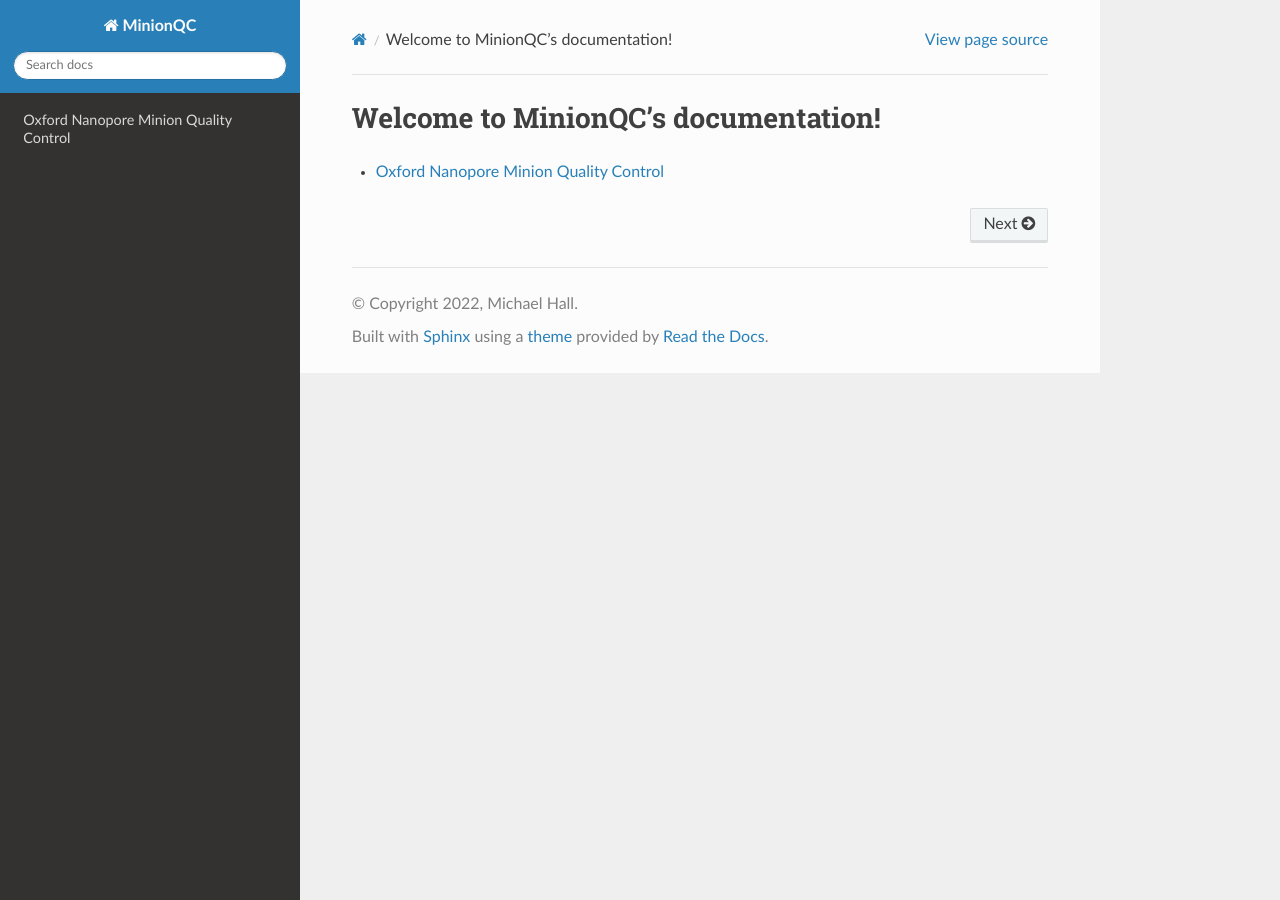
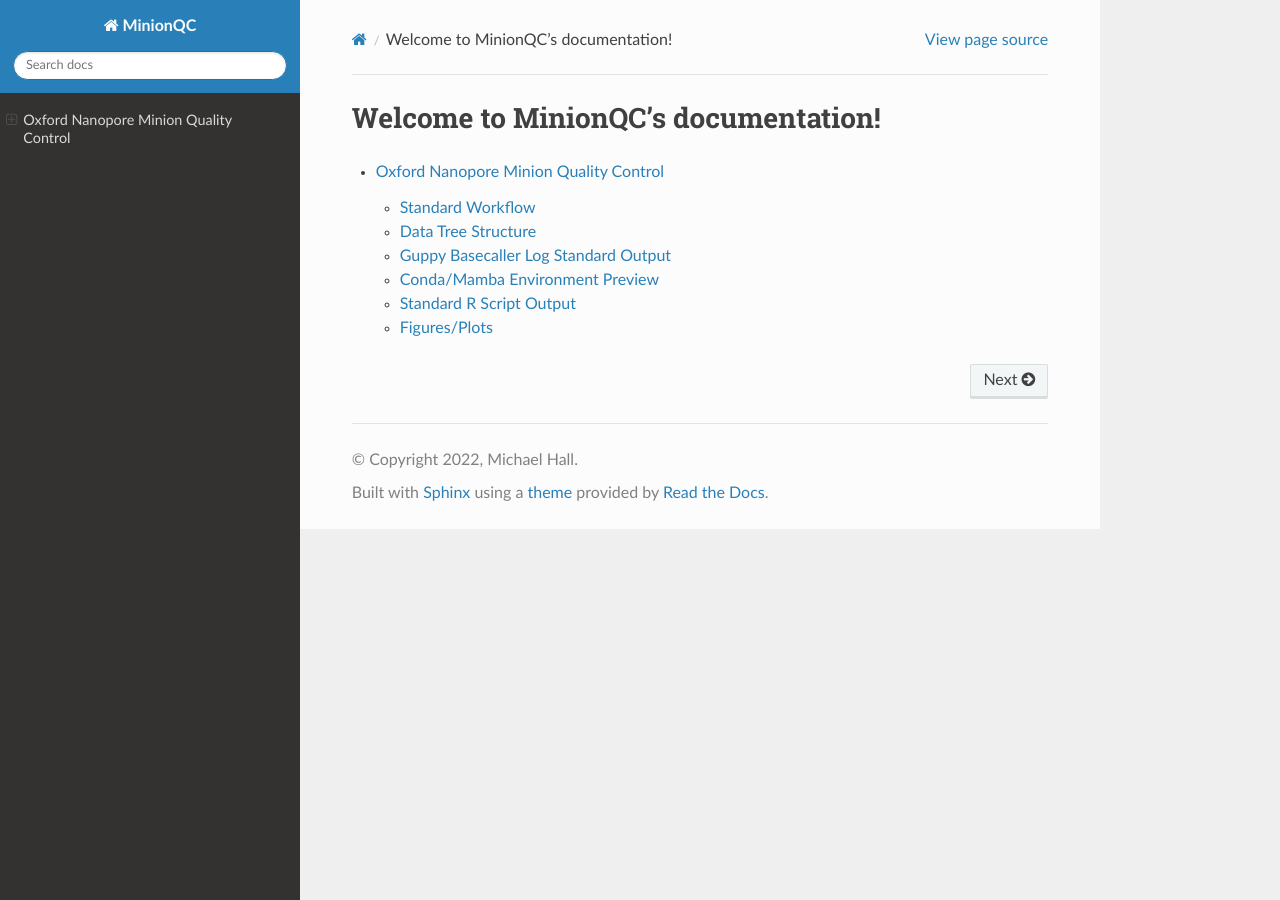
Before and after one commit to PBGLMichaelHall/MinionQC, a Sphinx documentation site: the page built from docs/source/index.rst, in a window 1280 px wide. Built offline with Sphinx 7.4.7 and the Read the Docs theme 2.0.0, drawn with Linux system fonts in a browser that asks for light colours.

Commit message:
Update MinION.rst

```diff
--- a/docs/source/MinION.rst
+++ b/docs/source/MinION.rst
@@ -8,7 +8,40 @@
 
 .. raw:: html
 
-   **Arabidopsis Thalania**
+**Arabidopsis Thalania**
+
+Standard Workflow
+=================
+
+.. code:: shell
+
+**MinionQC**
+
+
+
+   **Clone the Github Repository**
+
+   git clone https://github.com/PBGLMichaelHall/MinionQC.git
+
+   **Change Working Directory**
+
+   cd/ MinionQC
+
+   **Create a new enviroment**
+
+   mamba env create --file env/MinionQCenv.yaml
+
+   **Activate new Environment**
+
+   conda activate MinionQC
+
+   **Run Minion R Script**
+
+   Rscript Minion_R_QC_Script/MinIONQC.R -i summary/sequencing_summary.txt -q 0
+
+Data Tree Structure
+===================
+
 
 .. code:: shell
 
@@ -83,9 +116,13 @@
    16 directories, 49 files
 
 
+
+Guppy Basecaller Log Standard Output
+====================================
+
 .. code:: shell
 
-   **Guppy Basecaller Log Standard Output**
+
 
    2022-05-23 12:49:31.950838 [guppy/message] ONT Guppy basecalling software version 5.0.17+99baa5b27
    config file:        /opt/ont/guppy/data/dna_r9.4.1_450bps_hac.cfg
@@ -102,15 +139,8 @@
    threads per caller: 4
 
 
-
-
-
-.. code:: shell
-
-   **Create a Mamba/Conda Environment**
-
-
-
+Conda/Mamba Environment Preview
+===============================
 
 .. code:: yaml
 
@@ -133,6 +163,12 @@
      - r-scales
      - r-viridis
      - r-yaml
+
+
+
+Standard R Script Output
+========================
+
 
 
 .. code:: shell
@@ -161,6 +197,8 @@
    INFO [2022-06-28 10:59:50] .: plotting physical overview of output per channel
 
 
+Figures/Plots
+=============
 
 .. figure:: ../images/channel_summary.png
 
```
